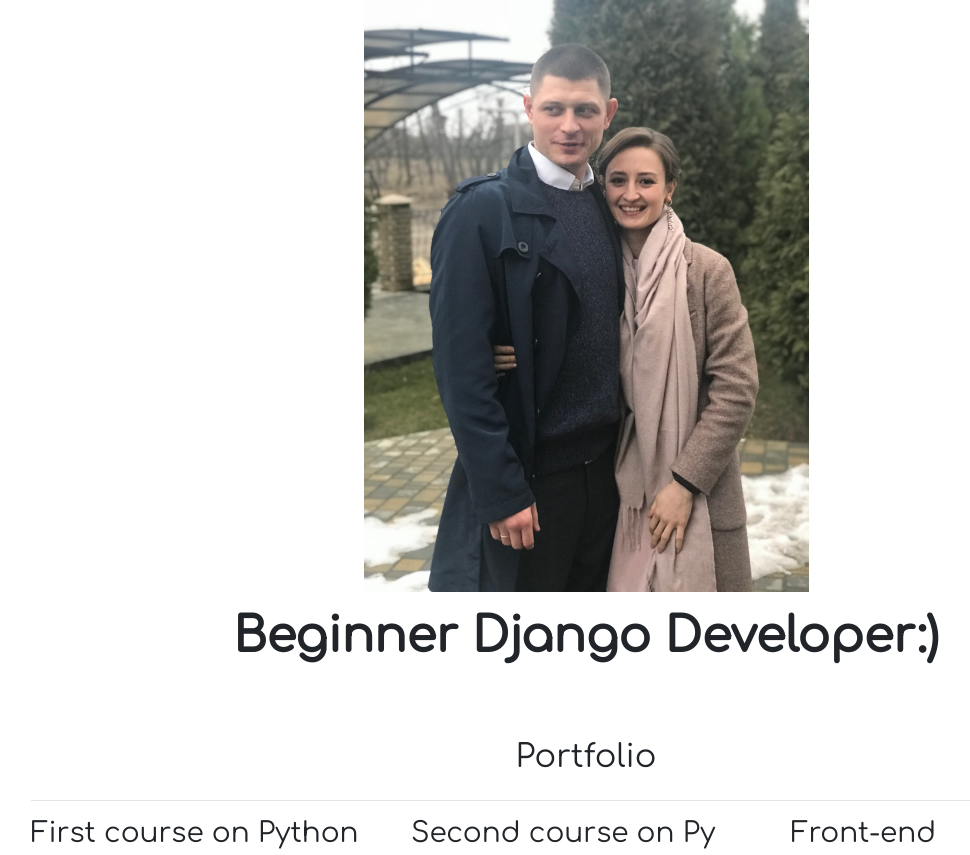
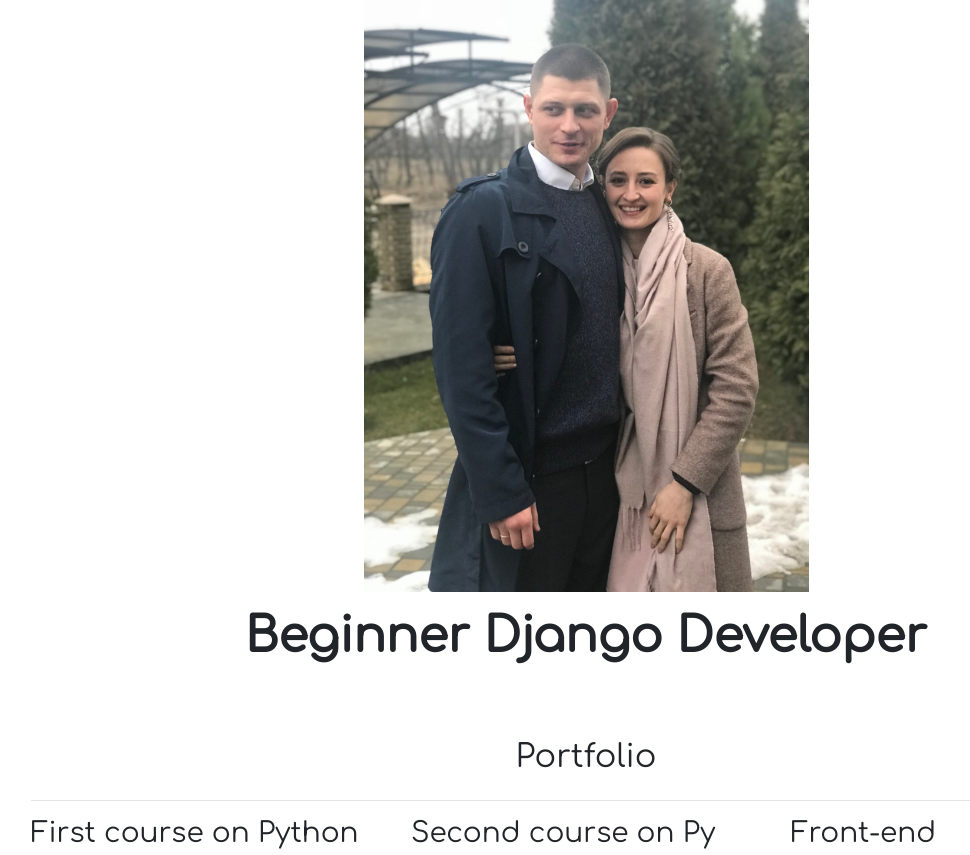
Before and after one commit to Ysgrmr13/MyWebPage, a Django app: page / in a window 1280 px wide. Shown: the part 73-928 px from the top of the page, without its empty margins (54-1024 px from the left). Run offline with Django 4.2, Linux system fonts and the light colour scheme; data comes from the database, SQL or seed files in the repository; some libraries are stand-ins or nearby versions.

Commit message:
New title

```diff
--- a/portfolioApp/templates/home.html
+++ b/portfolioApp/templates/home.html
@@ -12,7 +12,7 @@
 
 <div class="row justify-content-center mb-3">
   <div class="col-md-9 text-center">
-    <h2 id="hometext" class="font-weight-bold">Beginner Django Developer:)</h2>
+    <h2 id="hometext" class="font-weight-bold">Beginner Django Developer</h2>
   </div>
 </div>
 <div class="row justify-content-center mb-3">
```
